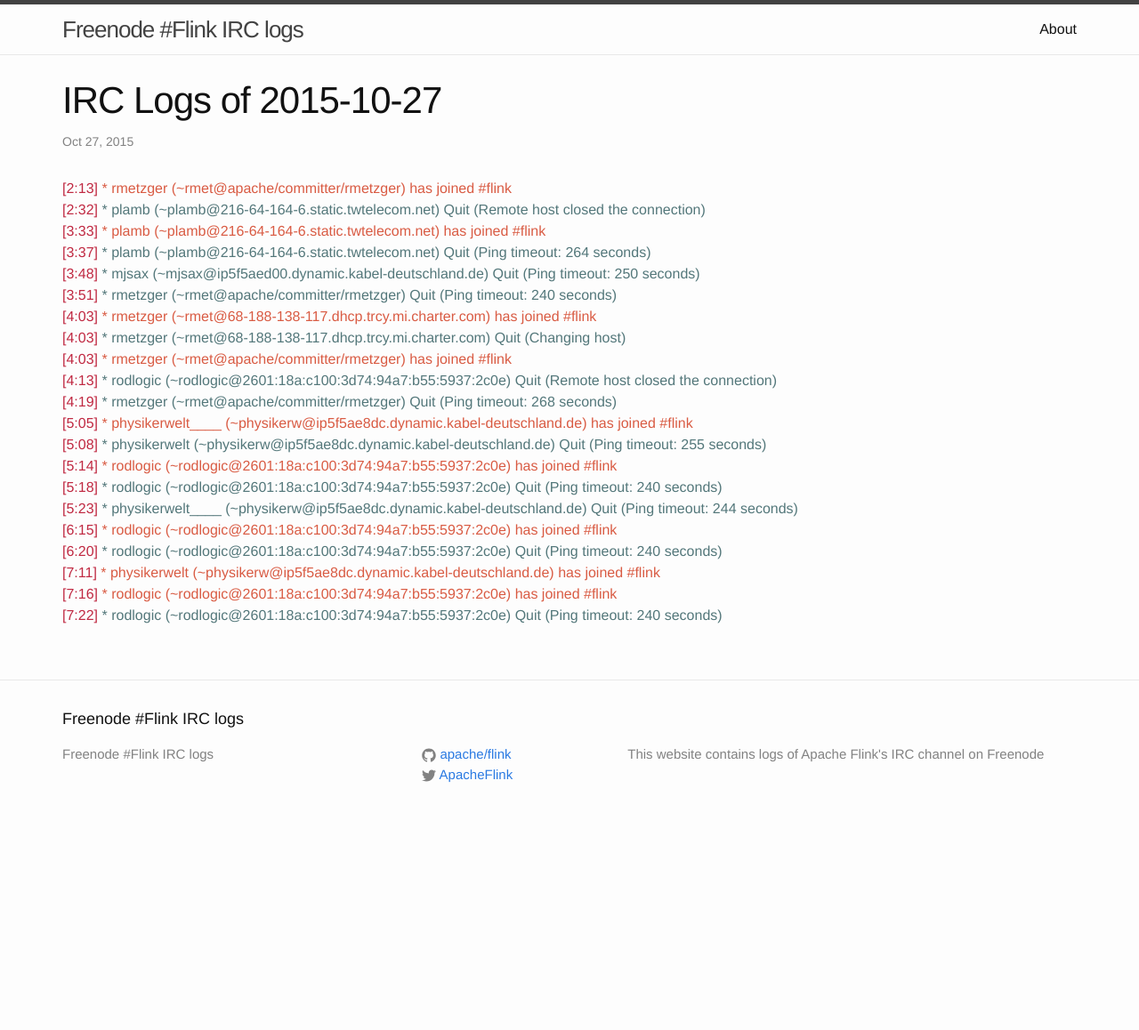
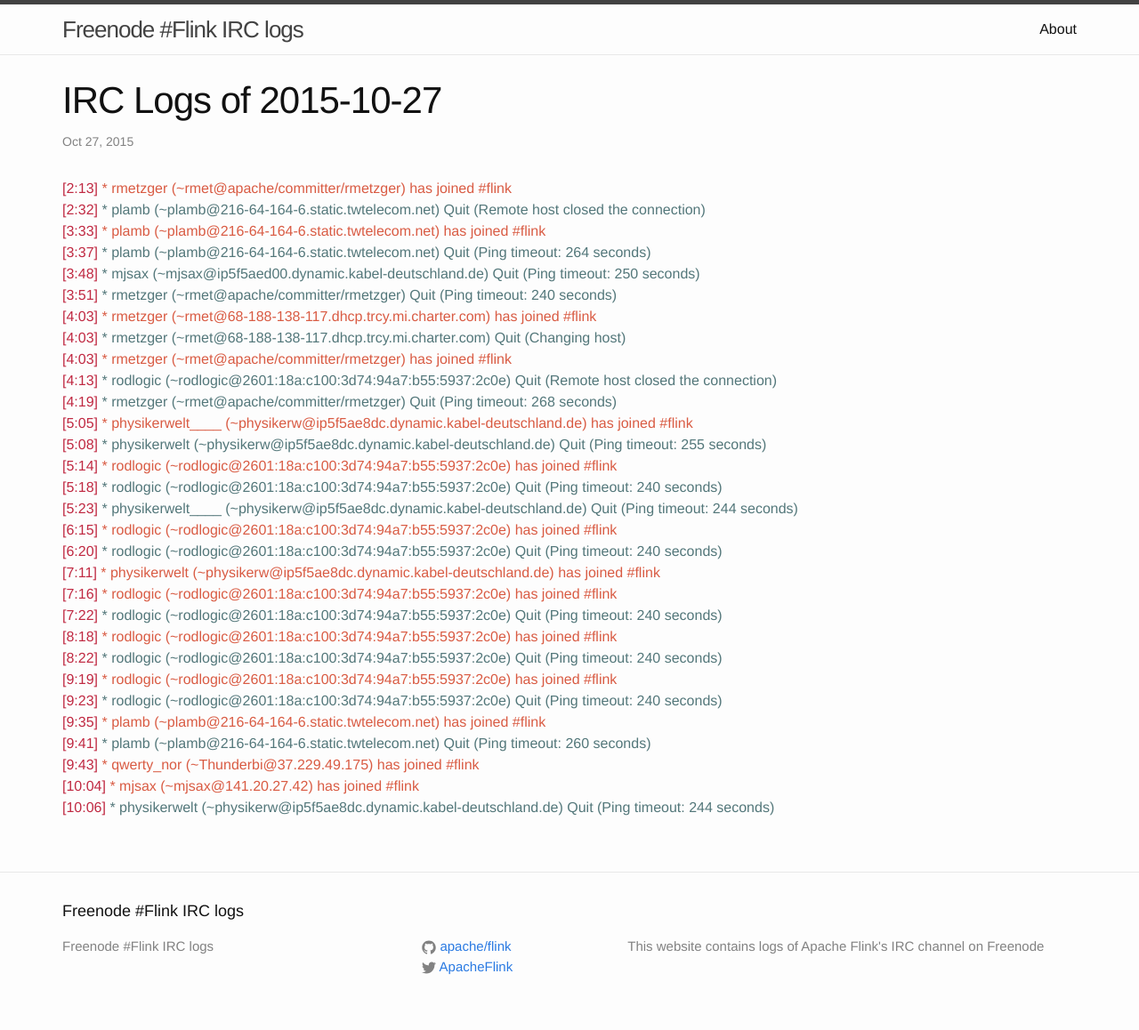
Before and after one commit to flink-irc-logs/flink-irc-logs.github.io, a Jekyll site: the page built from _posts/2015-10-27-logs.markdown, in a window 1280 px wide. Shown: the whole page at 89% size. Built offline with Jekyll 4.4.1, drawn with Linux system fonts in a browser that asks for light colours; before the commit the page ends 942 px from its top, so only the background shows below that.

Commit message:
Update of the logs on Tue Oct 27 10:15:19 CET 2015

```diff
--- a/_posts/2015-10-27-logs.markdown
+++ b/_posts/2015-10-27-logs.markdown
@@ -25,3 +25,12 @@
 <span class="irc-date">[7:11]</span> <span class="irc-green">* physikerwelt (~physikerw@ip5f5ae8dc.dynamic.kabel-deutschland.de) has joined #flink</span><br />
 <span class="irc-date">[7:16]</span> <span class="irc-green">* rodlogic (~rodlogic@2601:18a:c100:3d74:94a7:b55:5937:2c0e) has joined #flink</span><br />
 <span class="irc-date">[7:22]</span> <span class="irc-navy">* rodlogic (~rodlogic@2601:18a:c100:3d74:94a7:b55:5937:2c0e) Quit (Ping timeout: 240 seconds)</span><br />
+<span class="irc-date">[8:18]</span> <span class="irc-green">* rodlogic (~rodlogic@2601:18a:c100:3d74:94a7:b55:5937:2c0e) has joined #flink</span><br />
+<span class="irc-date">[8:22]</span> <span class="irc-navy">* rodlogic (~rodlogic@2601:18a:c100:3d74:94a7:b55:5937:2c0e) Quit (Ping timeout: 240 seconds)</span><br />
+<span class="irc-date">[9:19]</span> <span class="irc-green">* rodlogic (~rodlogic@2601:18a:c100:3d74:94a7:b55:5937:2c0e) has joined #flink</span><br />
+<span class="irc-date">[9:23]</span> <span class="irc-navy">* rodlogic (~rodlogic@2601:18a:c100:3d74:94a7:b55:5937:2c0e) Quit (Ping timeout: 240 seconds)</span><br />
+<span class="irc-date">[9:35]</span> <span class="irc-green">* plamb (~plamb@216-64-164-6.static.twtelecom.net) has joined #flink</span><br />
+<span class="irc-date">[9:41]</span> <span class="irc-navy">* plamb (~plamb@216-64-164-6.static.twtelecom.net) Quit (Ping timeout: 260 seconds)</span><br />
+<span class="irc-date">[9:43]</span> <span class="irc-green">* qwerty_nor (~Thunderbi@37.229.49.175) has joined #flink</span><br />
+<span class="irc-date">[10:04]</span> <span class="irc-green">* mjsax (~mjsax@141.20.27.42) has joined #flink</span><br />
+<span class="irc-date">[10:06]</span> <span class="irc-navy">* physikerwelt (~physikerw@ip5f5ae8dc.dynamic.kabel-deutschland.de) Quit (Ping timeout: 244 seconds)</span><br />
```
